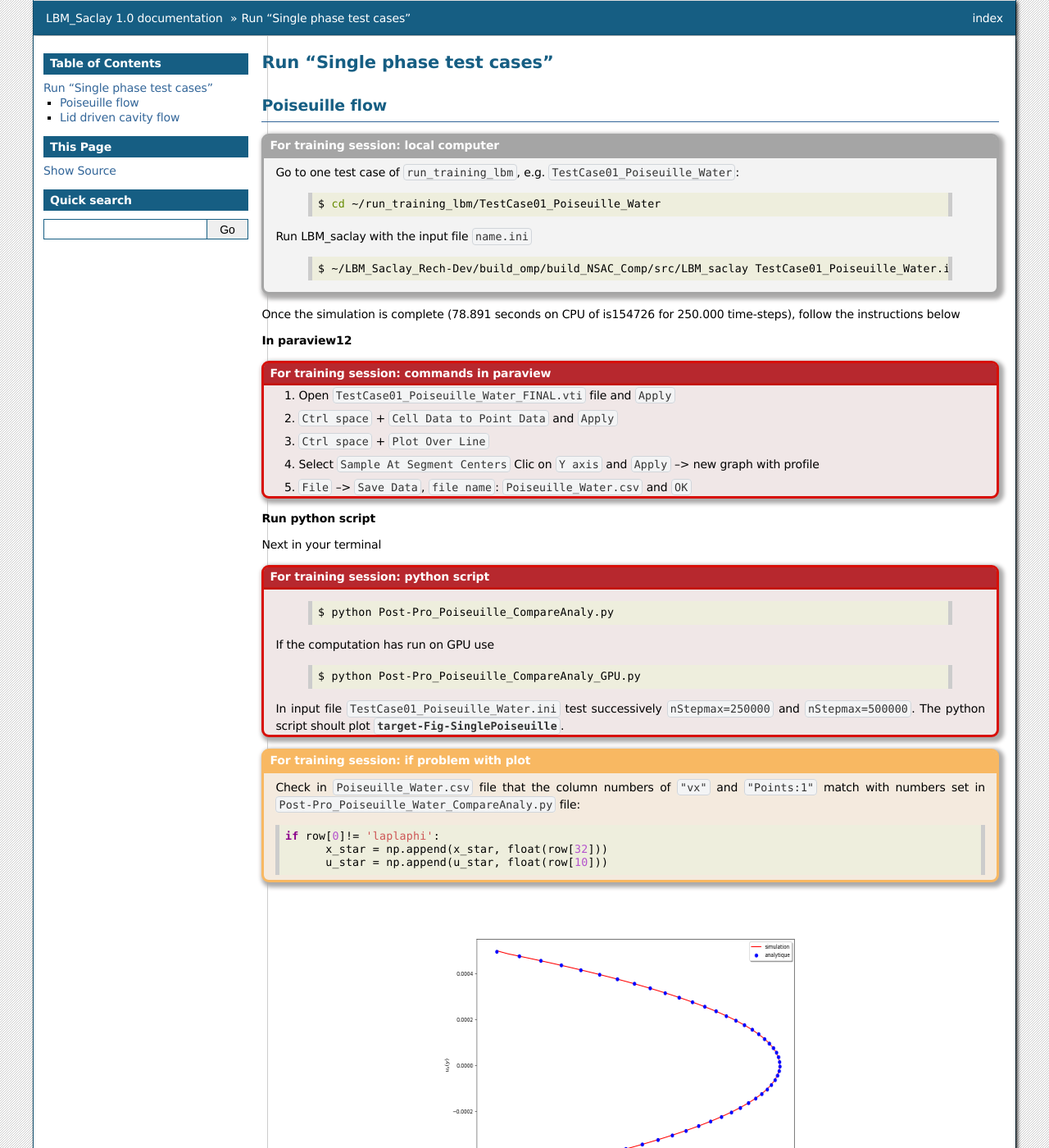
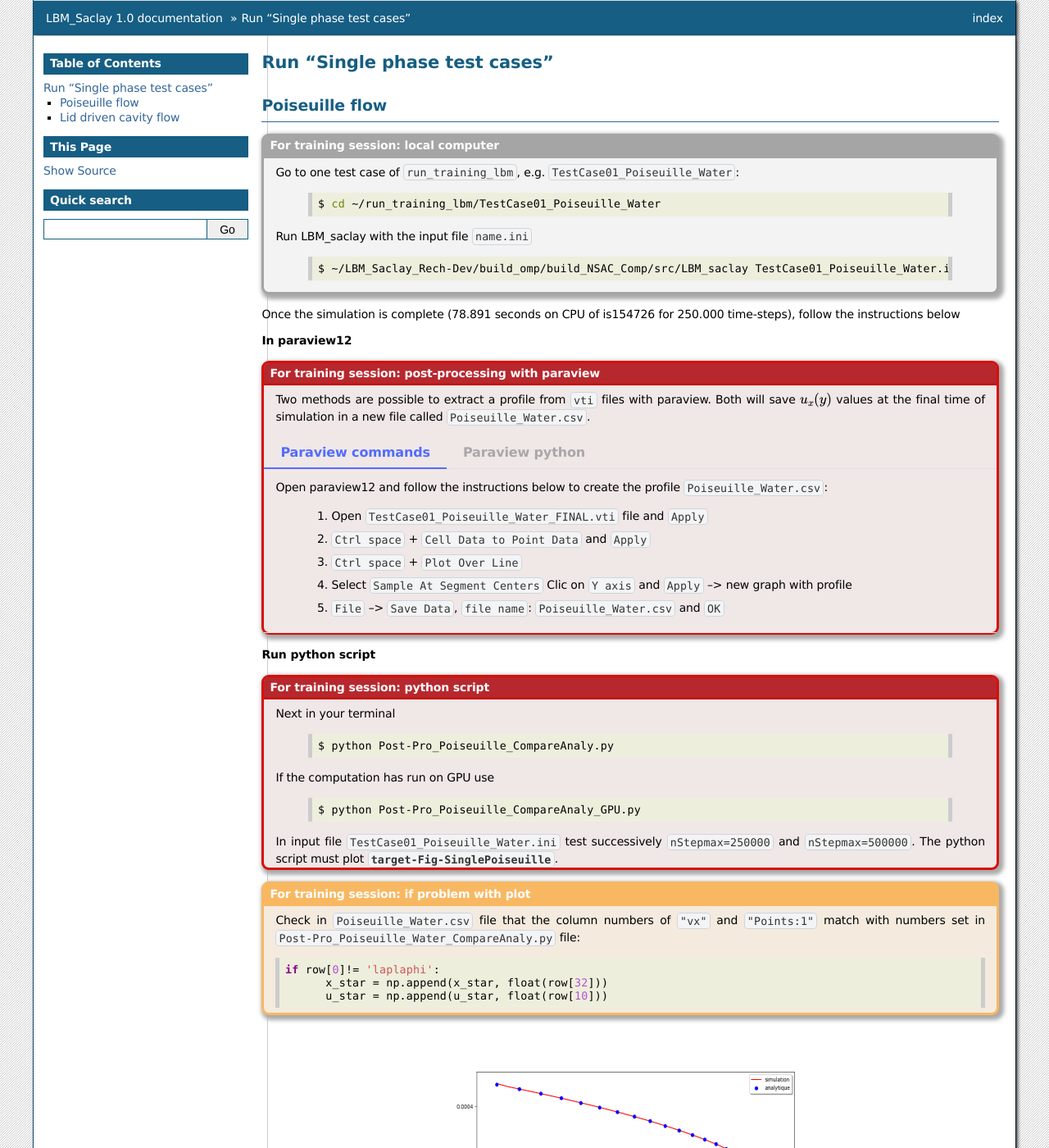
Before and after one commit to cea-lbm-saclay/LBM_Saclay_Documentation, a Sphinx documentation site: the page built from doc/src_doc/01_USER_GUIDE/RUN_TRAINING_LBM/Test_Cases_Single_Phase.rst, in a window 1280 px wide and 1400 px high. Shown: the whole window at 82% size. Built offline with Sphinx 7.4.7, drawn with Linux system fonts in a browser that asks for light colours.

Commit message:
Add pvpython doc for Poiseuille flow

```diff
--- a/doc/src_doc/01_USER_GUIDE/RUN_TRAINING_LBM/Test_Cases_Single_Phase.rst
+++ b/doc/src_doc/01_USER_GUIDE/RUN_TRAINING_LBM/Test_Cases_Single_Phase.rst
@@ -25,21 +27,39 @@
 
 **In paraview12**
 
-.. admonition:: For training session: commands in paraview
+.. admonition:: For training session: post-processing with paraview
    :class: error
 
-   1. Open ``TestCase01_Poiseuille_Water_FINAL.vti`` file and ``Apply``
-   2. ``Ctrl space`` + ``Cell Data to Point Data`` and ``Apply``
-   3. ``Ctrl space`` + ``Plot Over Line``
-   4. Select ``Sample At Segment Centers`` Clic on ``Y axis`` and ``Apply`` --> new graph with profile
-   5. ``File`` --> ``Save Data``, ``file name``: ``Poiseuille_Water.csv`` and ``OK``
+   Two methods are possible to extract a profile from ``vti`` files with paraview. Both will save :math:`u_x(y)` values at the final time of simulation in a new file called ``Poiseuille_Water.csv``.
+
+   .. tab-set::
+
+      .. tab-item:: Paraview commands
+
+         Open paraview12 and follow the instructions below to create the profile ``Poiseuille_Water.csv``:
+
+          1. Open ``TestCase01_Poiseuille_Water_FINAL.vti`` file and ``Apply``
+          2. ``Ctrl space`` + ``Cell Data to Point Data`` and ``Apply``
+          3. ``Ctrl space`` + ``Plot Over Line``
+          4. Select ``Sample At Segment Centers`` Clic on ``Y axis`` and ``Apply`` --> new graph with profile
+          5. ``File`` --> ``Save Data``, ``file name``: ``Poiseuille_Water.csv`` and ``OK``
+
+      .. tab-item:: Paraview python
+
+         The five previous commands are saved inside a python script ``Extract-Profile_Poiseuille_PV5-12-1.pvpy``. You can use it with ``pvpython``:
+
+         .. code-block:: shell
+
+             $ /tmp_formation/LBM_Saclay/ParaView/ParaView-5.12.1-MPI-Linux-Python3.10-x86_64/bin/pvpython  Extract-Profile_Poiseuille_PV5-12-1.pvpy
+
+         The script will generate automatically the output file ``Poiseuille_Water.csv``
 
 **Run python script**
 
-Next in your terminal
-
 .. admonition:: For training session: python script
    :class: error
+
+   Next in your terminal
 
     .. code-block:: shell
 
@@ -52,7 +72,7 @@
        $ python Post-Pro_Poiseuille_CompareAnaly_GPU.py
 
 
-   In input file ``TestCase01_Poiseuille_Water.ini`` test successively ``nStepmax=250000`` and ``nStepmax=500000``. The python script shoult plot :numref:`target-Fig-SinglePoiseuille`.
+   In input file ``TestCase01_Poiseuille_Water.ini`` test successively ``nStepmax=250000`` and ``nStepmax=500000``. The python script must plot :numref:`target-Fig-SinglePoiseuille`.
 
 .. admonition:: For training session: if problem with plot
    :class: important
```
Also changed, not shown: other parts of doc/src_doc/01_USER_GUIDE/RUN_TRAINING_LBM/Test_Cases_Single_Phase.rst (+2 -0 lines).
